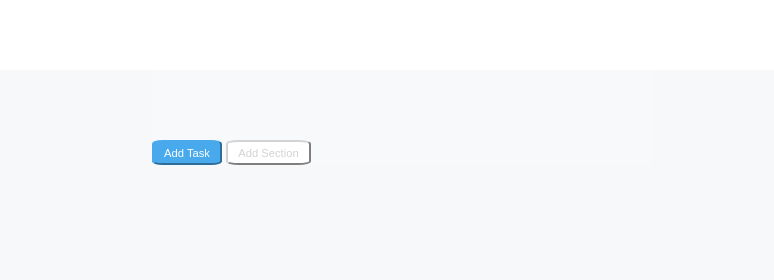
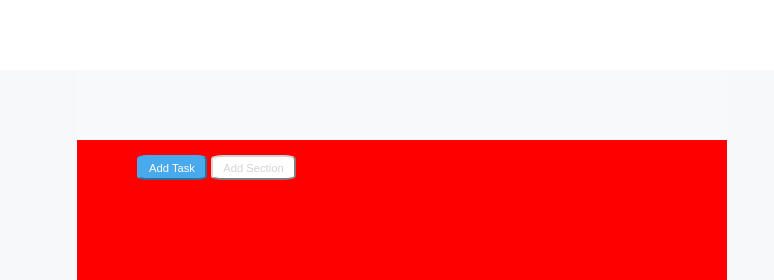
Before and after one commit to zeno-citiulo/html-css-toboolist, a plain HTML site: page index.html in a window 1280 px wide. Shown: the top 280 px of the page, 238-1012 px from the left. Drawn offline with Linux system fonts and the light colour scheme.

Commit message:
[add] box main

```diff
--- a/css/style.css
+++ b/css/style.css
@@ -29,7 +29,7 @@ header .header-top span{
 /********************* MAIN ******************/
 
 .container{
-  max-width: 500px;
+  max-width: 650px;
   background-color: #F7F9FA;
   margin: 0 auto;
   padding-top: 70px;
@@ -52,3 +52,11 @@ button{
   border-color: lightgrey;
   width: 85px;
 }
+
+section{
+  background-color: red;
+  max-width: 650px;
+  height: 600px;
+  padding-left: 60px;
+  padding-top: 15px;
+}
--- a/index.html
+++ b/index.html
@@ -16,10 +16,15 @@
   </header>
 
   <main class="container">
-    <div>
-      <button>Add Task</button>
-      <button class="df-button">Add Section</button>
-    </div>
+    <section>
+      <div>
+        <button>Add Task</button>
+        <button class="df-button">Add Section</button>
+      </div>
+      <div>
+
+      </div>
+    </section>
   </main>
 
 </body>
```
